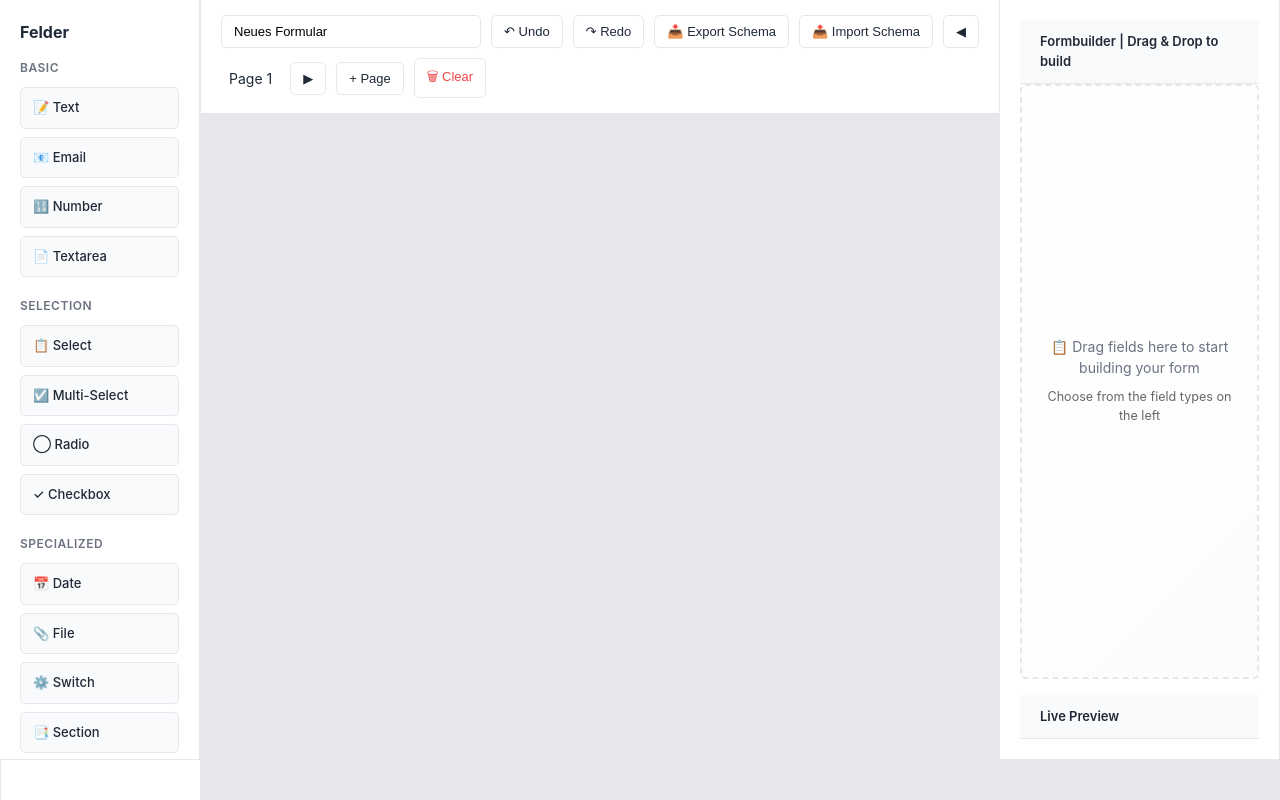
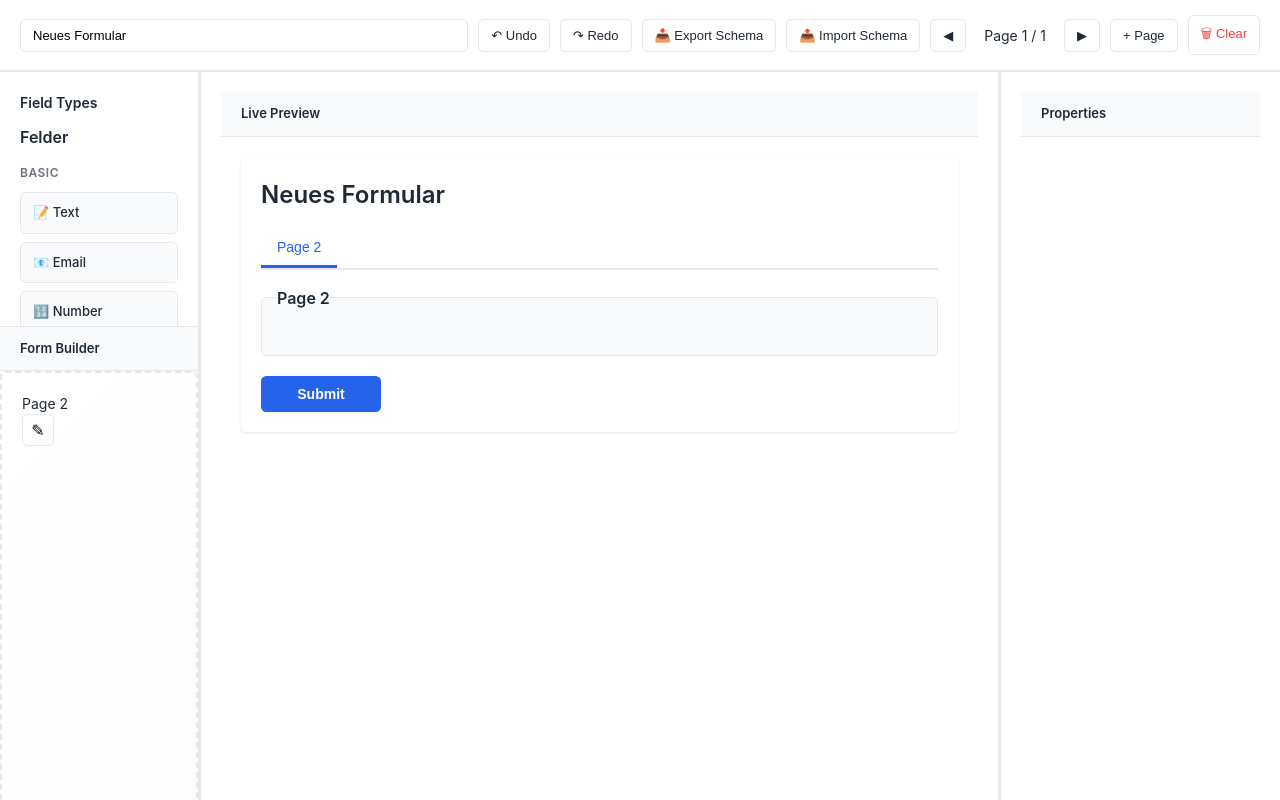
Before and after one commit to Silvio-Raini/formbuilder-js, a website: page index.html in a window 1280 px wide. Both pictures are taken after a click on the button "+ Page". Drawn offline with Linux system fonts and the light colour scheme.

Commit message:
Seitenschaltung und Bugfixes

```diff
--- a/index.html
+++ b/index.html
@@ -7,23 +7,35 @@
     <link rel="stylesheet" href="styles.css" />
   </head>
   <body>
+    <!-- Toolbar (Top) -->
+    <div id="builder" class="builder-toolbar-container"></div>
+
     <!-- Main Application Container -->
     <div class="app-container">
-      <!-- Left Panel: Field Palette -->
-      <div class="palette-section">
-        <div id="palette"></div>
+      <!-- Left Panel: Field Palette & Canvas -->
+      <div class="left-panel">
+        <!-- Palette -->
+        <div class="palette-section">
+          <h3>Field Types</h3>
+          <div id="palette"></div>
+        </div>
+
+        <!-- Canvas/Builder -->
+        <div class="canvas-section">
+          <div class="section-header">Form Builder</div>
+          <div id="canvas" class="canvas-editor"></div>
+        </div>
       </div>
 
-      <!-- Center Panel: Canvas & Live Preview -->
-      <div class="canvas-section">
-          <div class="section-header">Formbuilder | Drag & Drop to build</div>
-          <div id="canvas" class="canvas-editor"></div>
-          <div class="section-header" style="margin-top:16px;">Live Preview</div>
-          <div id="preview" class="preview-editor" style="display:none"></div>
+      <!-- Center Panel: Live Preview (Large) -->
+      <div class="preview-section">
+        <div class="section-header">Live Preview</div>
+        <div id="preview" class="preview-editor"></div>
       </div>
 
       <!-- Right Panel: Properties Editor -->
       <div class="properties-section">
+        <div class="section-header">Properties</div>
         <div id="properties"></div>
       </div>
     </div>
--- a/src/builder/FormBuilder.js
+++ b/src/builder/FormBuilder.js
@@ -133,16 +133,10 @@
   _renderToolbar() {
     let builderContainer = document.getElementById(this.config.builderContainerId);
     if (!builderContainer) {
-      const canvasSection = document.querySelector('.canvas-section');
-      if (canvasSection && canvasSection.parentNode) {
-        builderContainer = document.createElement('div');
-        builderContainer.id = this.config.builderContainerId;
-        canvasSection.parentNode.insertBefore(builderContainer, canvasSection);
-      } else {
-        return;
-      }
+      return;
     }
 
+    builderContainer.innerHTML = '';
     const toolbar = document.createElement('div');
     toolbar.className = 'builder-toolbar';
 
@@ -227,7 +221,16 @@
     addPageBtn.textContent = '+ Page';
     addPageBtn.addEventListener('click', () => {
       const id = this.stateManager.addPage();
-      this.stateManager.setCurrentPage(id);
+      // Create a new section for this page
+      const newSection = {
+        id: `section_${Date.now()}`,
+        type: 'section',
+        label: `Page ${this._getPageNumber(id)}`,
+        fields: [],
+        page: id,
+      };
+      this.stateManager.schema.fields.push(newSection);
+      this.stateManager.notifySubscribers('schema');
       _updatePageLabel();
       this.canvas.update();
       this.formRenderer.updateSchema(this.stateManager.getSchema());
@@ -272,6 +275,14 @@
     if (next) {
       this.stateManager.setSchema(next);
     }
+  }
+
+  /**
+   * Get page number from page id
+   */
+  _getPageNumber(pageId) {
+    const num = parseInt(pageId.split('-')[1]);
+    return isNaN(num) ? 1 : num;
   }
 
   /**
--- a/src/core/StateManager.js
+++ b/src/core/StateManager.js
@@ -84,17 +84,20 @@
       }
     }
 
-    // if no section exists, create a default one
+    // if no section exists, create a default one on current page
     if (!lastSection) {
       const defaultSection = {
         id: `section_${Date.now()}`,
         type: 'section',
         label: 'Section 1',
         fields: [],
-        page: this.uiState.currentPage,
+        page: this.uiState.currentPage || 'page-1',
       };
       this.schema.fields.push(defaultSection);
       lastSection = defaultSection;
+    } else if (!lastSection.page) {
+      // Ensure section has a page assignment
+      lastSection.page = this.uiState.currentPage || 'page-1';
     }
 
     if (!Array.isArray(lastSection.fields)) lastSection.fields = [];
@@ -133,9 +136,18 @@
   getPages() {
     const pages = new Set();
     for (const f of this.schema.fields) {
-      if (f.type === 'section' && f.page) pages.add(f.page);
+      if (f.type === 'section') {
+        // If section has a page, add it; otherwise use default page-1
+        pages.add(f.page || 'page-1');
+      }
     }
-    return Array.from(pages);
+    // Ensure at least page-1 exists
+    if (pages.size === 0) pages.add('page-1');
+    return Array.from(pages).sort((a, b) => {
+      const aNum = parseInt(a.split('-')[1]) || 0;
+      const bNum = parseInt(b.split('-')[1]) || 0;
+      return aNum - bNum;
+    });
   }
 
   /**
--- a/src/renderer/FormRenderer.js
+++ b/src/renderer/FormRenderer.js
@@ -42,6 +42,30 @@
       title.className = 'form-title';
       title.textContent = this.schema.meta.name;
       form.appendChild(title);
+    }
+
+    // Render page tabs
+    const pages = this.stateManager.getPages();
+    if (pages && pages.length > 0) {
+      const tabsContainer = document.createElement('div');
+      tabsContainer.className = 'form-page-tabs';
+      const currentPage = this.stateManager.getUIState().currentPage;
+
+      pages.forEach((pageId) => {
+        const tab = document.createElement('button');
+        tab.className = 'form-page-tab';
+        if (pageId === currentPage) tab.classList.add('active');
+        const pageNum = parseInt(pageId.split('-')[1]) || 1;
+        tab.textContent = `Page ${pageNum}`;
+        tab.type = 'button';
+        tab.addEventListener('click', (e) => {
+          e.preventDefault();
+          this.stateManager.setCurrentPage(pageId);
+        });
+        tabsContainer.appendChild(tab);
+      });
+
+      form.appendChild(tabsContainer);
     }
 
     // Render form description if present
--- a/styles.css
+++ b/styles.css
@@ -38,43 +38,86 @@
    LAYOUT
    ============================================ */
 
+body {
+  display: flex;
+  flex-direction: column;
+  height: 100vh;
+  overflow: hidden;
+}
+
+.builder-toolbar-container {
+  flex-shrink: 0;
+  background: var(--bg-white);
+  border-bottom: 1px solid var(--border-color);
+}
+
 .app-container {
   display: grid;
-  grid-template-columns: 250px 1fr 350px;
-  height: 100vh;
+  grid-template-columns: 280px 1fr 350px;
+  flex: 1;
   gap: 1px;
   background: var(--border-color);
+  overflow: hidden;
 }
 
-.palette-section,
-.canvas-section,
-.preview-section,
-.properties-section {
+.left-panel {
+  display: flex;
+  flex-direction: column;
   background: var(--bg-white);
-  overflow: auto;
+  border-right: 1px solid var(--border-color);
+  overflow: hidden;
 }
 
 .palette-section {
-  padding: 20px;
-  border-right: 1px solid var(--border-color);
+  padding: 12px;
+  border-bottom: 1px solid var(--border-color);
+  flex-shrink: 0;
+  max-height: 35%;
+  overflow-y: auto;
+}
+
+.palette-section h3 {
+  margin: 0 0 12px 0;
+  font-size: 14px;
+  font-weight: 600;
 }
 
 .canvas-section {
-  padding: 20px;
+  flex: 1;
+  display: flex;
+  flex-direction: column;
+  overflow: hidden;
+  padding: 0;
+}
+
+.canvas-editor {
+  flex: 1;
+  overflow-y: auto;
+  padding: 12px;
+  background: var(--bg-light);
+}
+
+.preview-section {
+  background: var(--bg-white);
   border-right: 1px solid var(--border-color);
   display: flex;
   flex-direction: column;
+  overflow: hidden;
+}
+
+.preview-editor {
+  flex: 1;
+  overflow-y: auto;
+  padding: 20px;
+  background: var(--bg-white);
 }
 
 .properties-section {
-  padding: 20px;
+  padding: 12px;
   border-left: 1px solid var(--border-color);
   font-size: 13px;
-}
-
-.preview-section {
-  padding: 20px;
-  overflow: auto;
+  overflow-y: auto;
+  background: var(--bg-white);
 }
 
 .builder-toolbar {
@@ -524,8 +567,38 @@
 .form-title {
   font-size: 24px;
   font-weight: 600;
-  margin-bottom: 10px;
+  margin-bottom: 16px;
   color: var(--text-dark);
+}
+
+.form-page-tabs {
+  display: flex;
+  gap: 8px;
+  margin-bottom: 16px;
+  border-bottom: 2px solid var(--border-color);
+  flex-wrap: wrap;
+}
+
+.form-page-tab {
+  padding: 10px 16px;
+  background: transparent;
+  border: none;
+  border-bottom: 3px solid transparent;
+  color: var(--text-light);
+  font-size: 14px;
+  font-weight: 500;
+  cursor: pointer;
+  transition: all 0.2s;
+}
+
+.form-page-tab:hover {
+  color: var(--text-dark);
+  background: var(--bg-light);
+}
+
+.form-page-tab.active {
+  color: var(--primary-color);
+  border-bottom-color: var(--primary-color);
 }
 
 .form-description {
```
